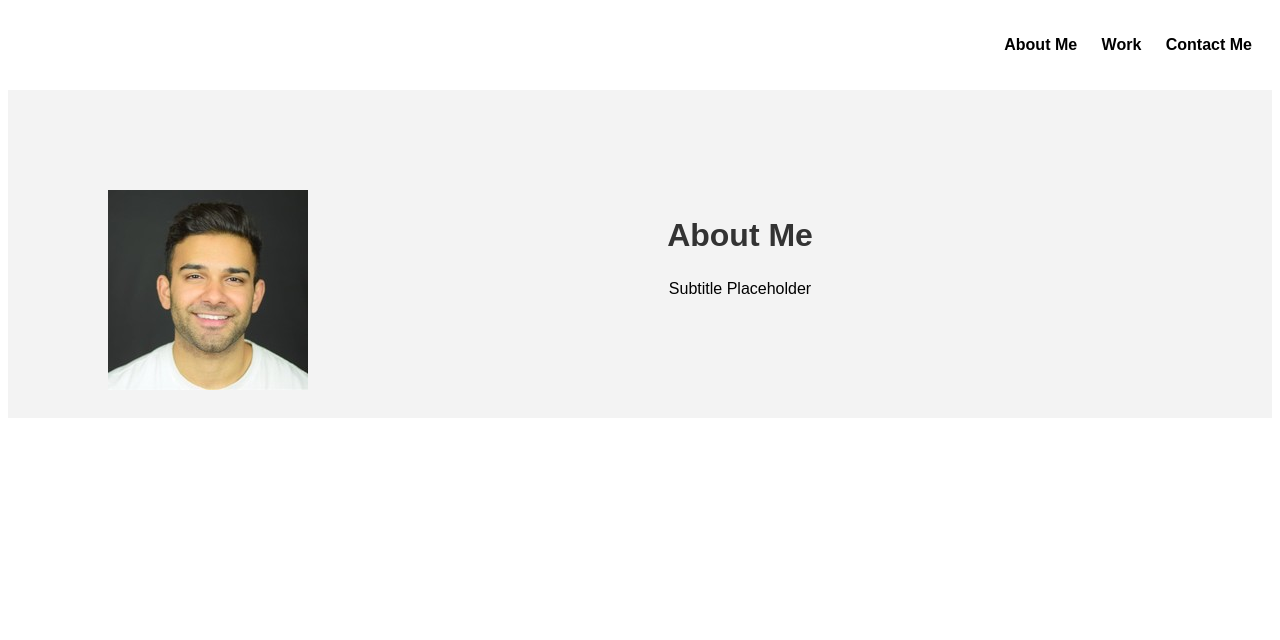
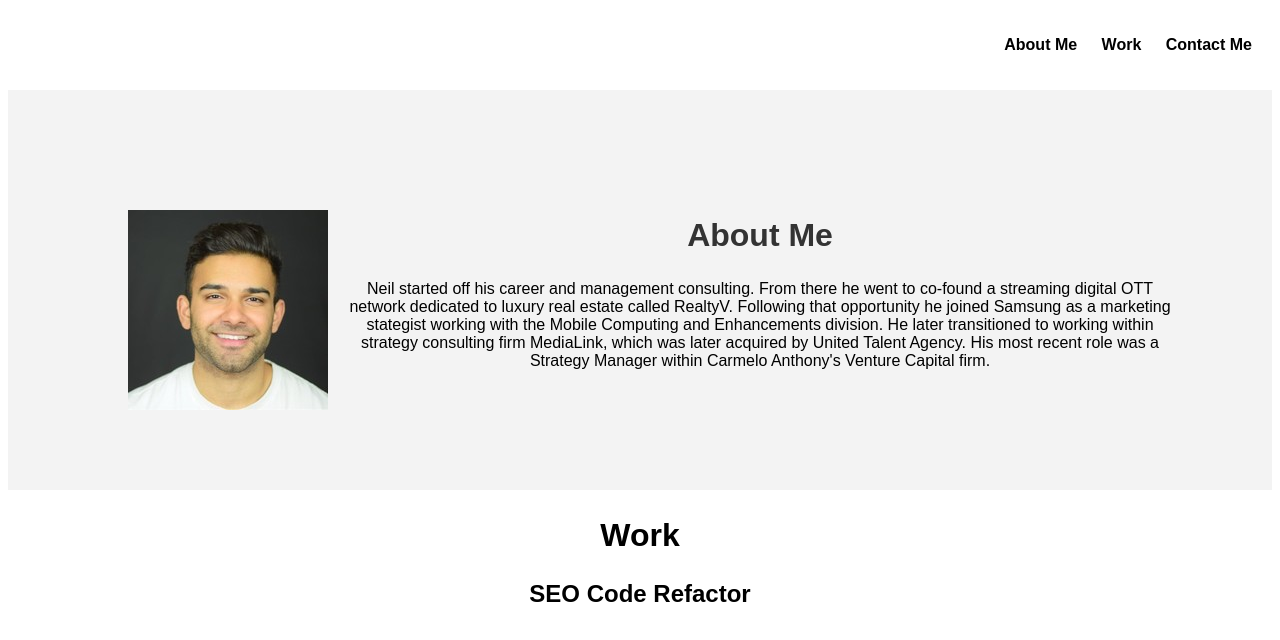
Before and after one commit to neiljparikh/advanced-css-portfolio, a plain HTML site: page index.html in a window 1280 px wide. Drawn offline with Linux system fonts and the light colour scheme.

Commit message:
Adds work section

```diff
--- a/index.html
+++ b/index.html
@@ -23,11 +23,23 @@
         <section id="about">
            <img src="Assets/headshot.jpg" alt="Neil Parikh headshot" style="float: left; width="200" height="200">
            <h1>About Me</h1>
-           <p>Subtitle Placeholder</p>
+           <p>Neil started off his career and management consulting. From there he went to co-found a streaming digital OTT network dedicated to luxury real estate called RealtyV.
+            Following that opportunity he joined Samsung as a marketing stategist working with the Mobile Computing and Enhancements division.
+            He later transitioned to working within strategy consulting firm MediaLink, which was later acquired by United Talent Agency. His most recent role was a Strategy Manager within Carmelo Anthony's
+            Venture Capital firm.
+           </p>
         </section>
 
-    <section class="projects">
+    <section class="work">
 
+            <h1>Work</h1>
+
+        <section id="main-project">
+            <h2>SEO Code Refactor</h2>
+
+
+        </section>
+        </div>
 
 
     </section>
--- a/style.css
+++ b/style.css
@@ -36,3 +36,23 @@ nav ul li a {
     margin-bottom: 20px;
     font-size: 1em;
 }
+
+img {
+
+    padding: 20px;
+}
+
+h1 {
+
+    font-size: 2em;
+    text-align: center;
+
+}
+
+.work h2 {   text-align: center;
+
+}
+
+#id-project {
+    border: solid powderblue 2pt;
+}
```
